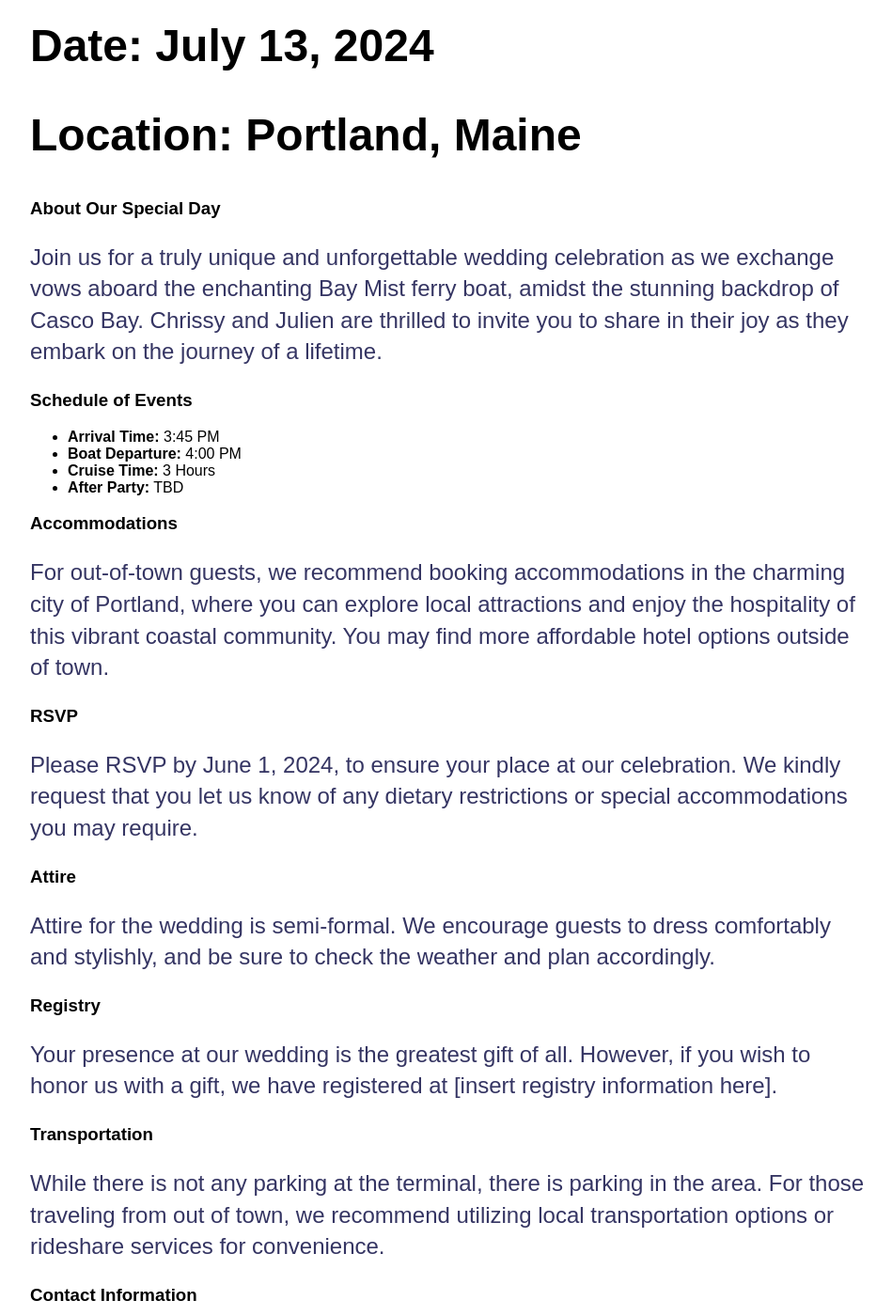
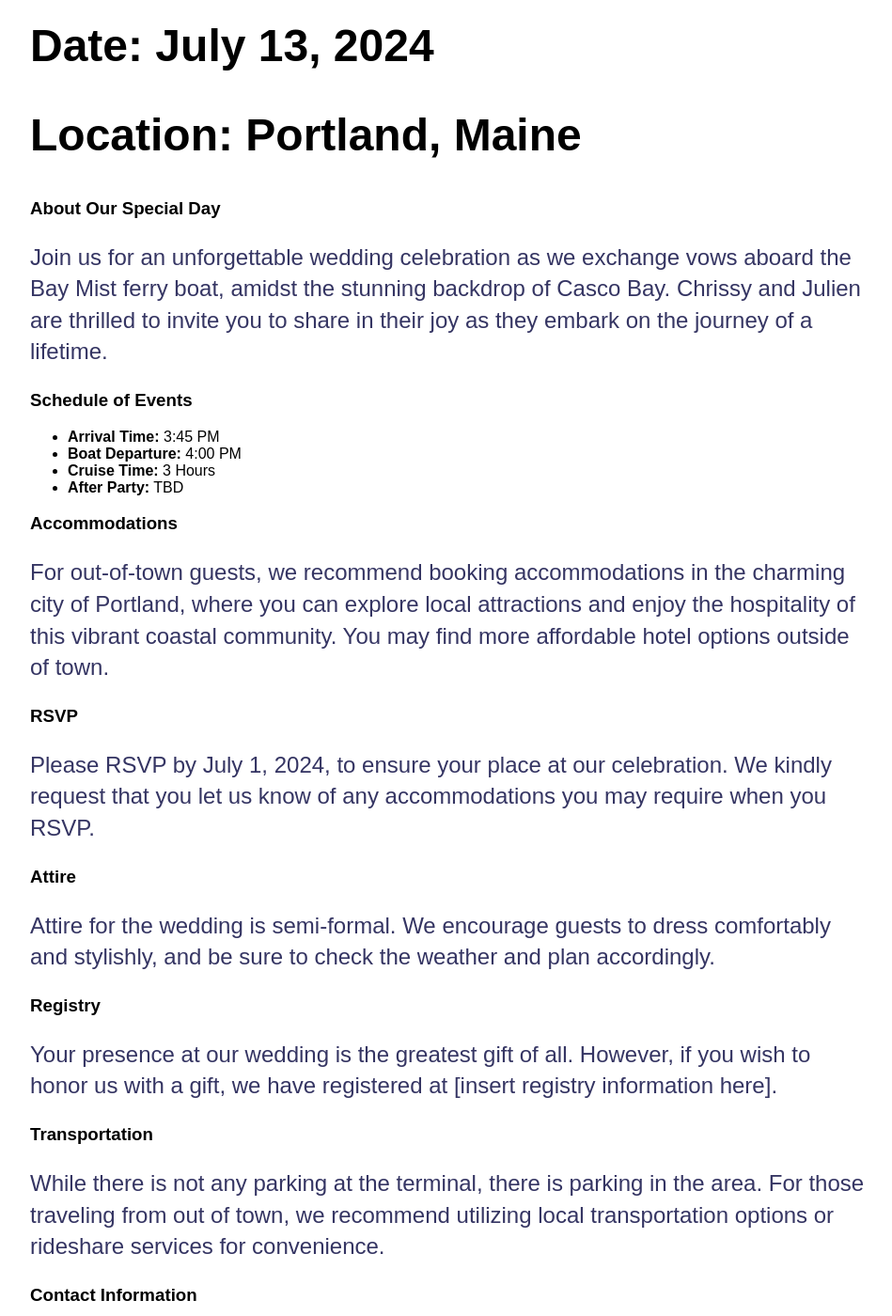
Before and after one commit to christina-ladam/wedding, a Jekyll site: the page built from weddingdetails.html, in a window 1280 px wide and 1400 px high, scrolled down 661 px. Shown: the whole window at 94% size, without its empty margins (160-1109 px from the left). Built offline with Jekyll 4.4.1, drawn with Linux system fonts in a browser that asks for light colours; some web fonts are replaced.

Commit message:
Update weddingdetails.html

```diff
--- a/weddingdetails.html
+++ b/weddingdetails.html
@@ -9,7 +9,7 @@ layout: default
     <h2>Location: Portland, Maine</h2>
 
     <h3>About Our Special Day</h3>
-    <p>Join us for a truly unique and unforgettable wedding celebration as we exchange vows aboard the enchanting Bay Mist ferry boat, amidst the stunning backdrop of Casco Bay. Chrissy and Julien are thrilled to invite you to share in their joy as they embark on the journey of a lifetime.</p>
+    <p>Join us for an unforgettable wedding celebration as we exchange vows aboard the Bay Mist ferry boat, amidst the stunning backdrop of Casco Bay. Chrissy and Julien are thrilled to invite you to share in their joy as they embark on the journey of a lifetime.</p>
 
     <h3>Schedule of Events</h3>
     <ul>
@@ -23,7 +23,7 @@ layout: default
     <p>For out-of-town guests, we recommend booking accommodations in the charming city of Portland, where you can explore local attractions and enjoy the hospitality of this vibrant coastal community. You may find more affordable hotel options outside of town.</p>
 
     <h3>RSVP</h3>
-    <p>Please RSVP by June 1, 2024, to ensure your place at our celebration. We kindly request that you let us know of any dietary restrictions or special accommodations you may require.</p>
+    <p>Please RSVP by July 1, 2024, to ensure your place at our celebration. We kindly request that you let us know of any accommodations you may require when you RSVP.</p>
 
     <h3>Attire</h3>
     <p>Attire for the wedding is semi-formal. We encourage guests to dress comfortably and stylishly, and be sure to check the weather and plan accordingly.</p>
```
